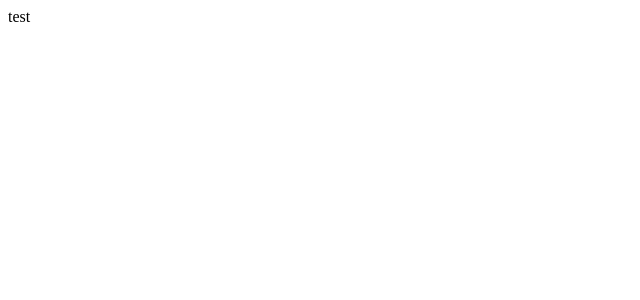
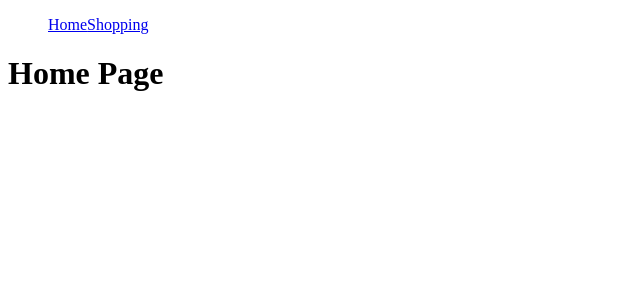
Before and after one commit to tomas-vidal/shopping-cart, a React (Create React App) app: page / in a window 1280 px wide. Shown: the top 300 px of the page, without its empty margins (0-640 px from the left). Built offline with nearby package versions, Linux system fonts and the light colour scheme.

Commit message:
set up react-router

```diff
--- a/src/App.js
+++ b/src/App.js
@@ -1,8 +1,12 @@
+import Home from "./components/Home";
+import Navbar from "./components/Navbar"
+import { Outlet } from "react-router-dom";
 
 function App() {
   return (
     <div className="App">
-      test
+      <Navbar />
+      <Outlet />
     </div>
   );
 }
--- /dev/null
+++ b/src/Router.jsx
@@ -0,0 +1,30 @@
+import { createBrowserRouter, RouterProvider } from "react-router-dom";
+import App from "./App";
+import Shopping from "./components/Shopping";
+import Home from "./components/Home";
+
+const Router = ({ children }) => {
+
+    const router = createBrowserRouter([{
+        path: "/",
+        element: <App />,
+        children: [
+            {
+                index: true,
+                element: <Home />
+            },
+            {
+                path: "shopping",
+                element: <Shopping />
+            }
+        ]
+    },])
+
+    return(
+        <RouterProvider router={router}>
+            { children }
+        </RouterProvider>
+    )
+}
+
+export default Router
--- /dev/null
+++ b/src/components/Home.js
@@ -0,0 +1,11 @@
+import React from "react"
+
+const Home = () => {
+    return(
+        <>
+            <h1>Home Page</h1>
+        </>
+    )
+}
+
+export default Home
--- /dev/null
+++ b/src/components/Navbar.js
@@ -0,0 +1,15 @@
+import React from "react"
+import { Link } from "react-router-dom"
+
+const Navbar = () => {
+    return(
+    <nav>
+        <ul>
+            <Link to="">Home</ Link>
+            <Link to="shopping">Shopping</Link>
+        </ul>
+    </nav>
+    )
+}
+
+export default Navbar
--- /dev/null
+++ b/src/components/Shopping.js
@@ -0,0 +1,11 @@
+import React from "react"
+
+const Shopping = () => {
+    return(
+        <>
+            <h2>Shopping</h2>
+        </>
+    )
+}
+
+export default Shopping
--- a/src/index.js
+++ b/src/index.js
@@ -1,10 +1,13 @@
 import React from 'react';
 import ReactDOM from 'react-dom/client';
 import App from './App';
+import Router from './Router';
 
 const root = ReactDOM.createRoot(document.getElementById('root'));
 root.render(
   <React.StrictMode>
+    <Router>
     <App />
+    </Router>
   </React.StrictMode>
 );
```
